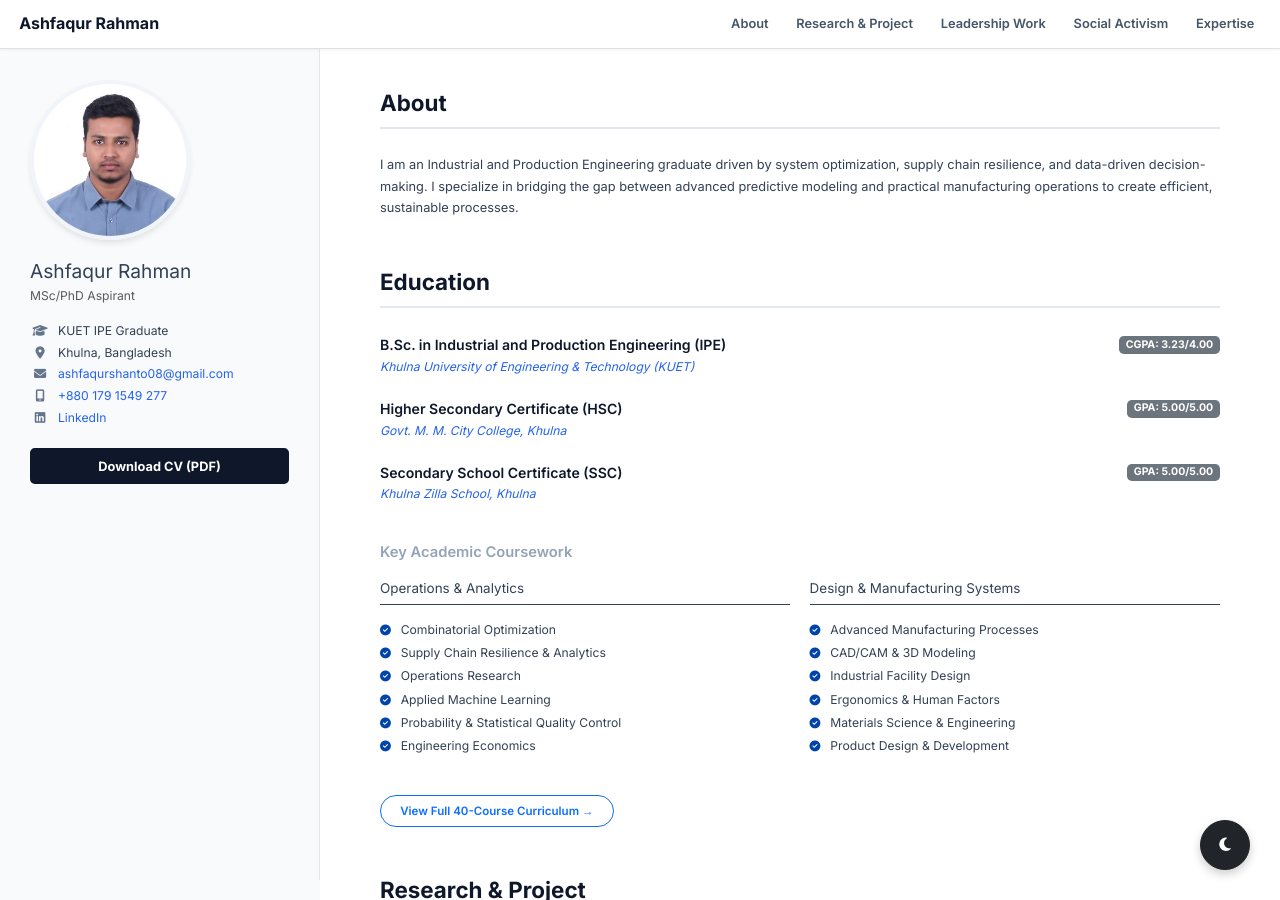
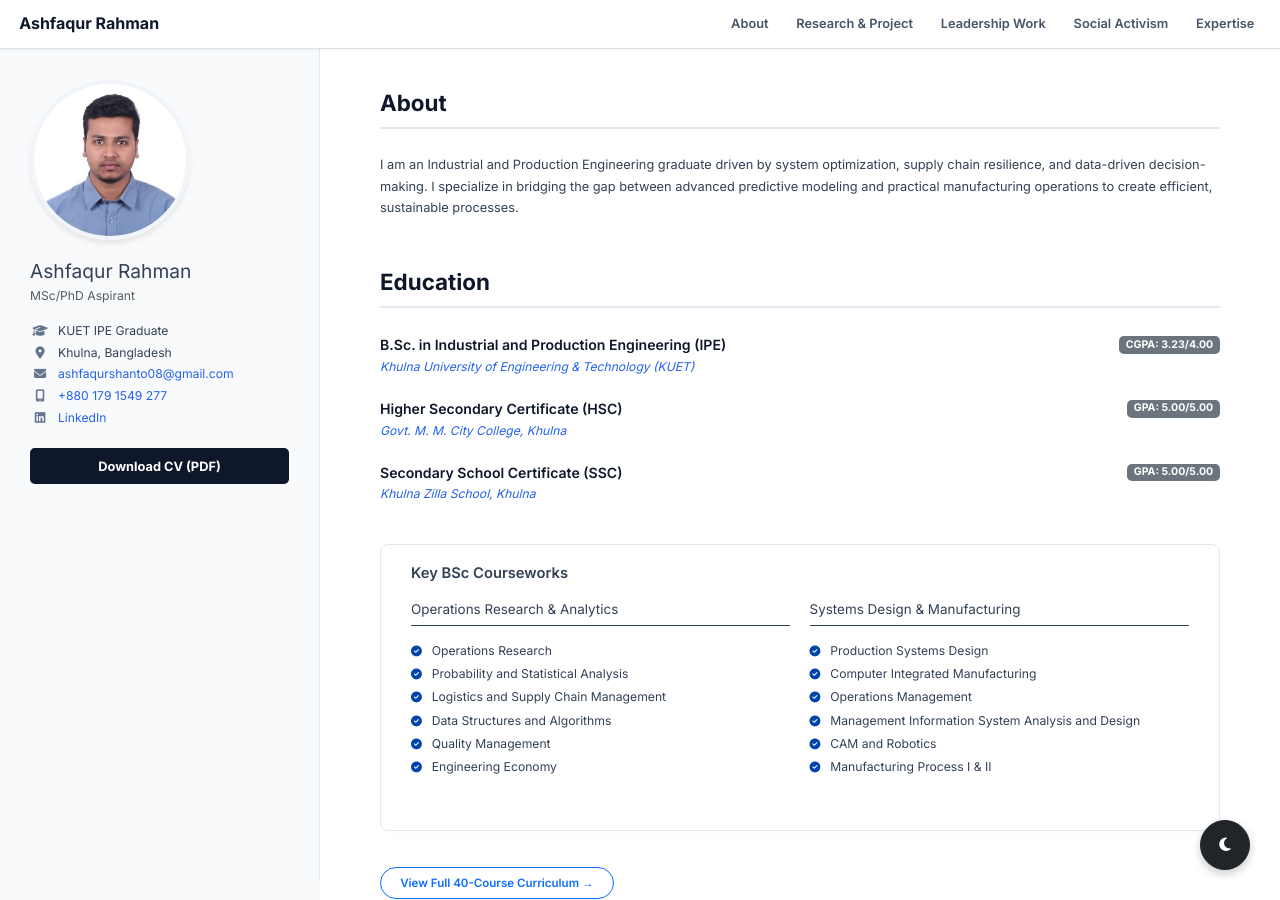
Before and after one commit to AshfaqurRahman99/AshfaqurRahman99.github.io, a Jekyll site: the page index.html, which Jekyll copies as it is, in a window 1280 px wide and 900 px high. Built offline with Jekyll 4.4.1, drawn with Linux system fonts in a browser that asks for light colours; a style sheet for code colours, icons or effects is not loaded.

Commit message:
Update index.html

```diff
--- a/index.html
+++ b/index.html
@@ -762,49 +762,65 @@
                     <div class="item-meta"><a href="https://kzs.edu.bd/" target="_blank">Khulna Zilla
                             School, Khulna</a></div>
                     <!-- KEY COURSEWORK (2-Column Grid) -->
-                    <div class="mt-5">
-                        <h4 class="mb-4" style="font-size: 1.15rem; color: #94a3b8; font-weight: 600;">Key Academic Coursework</h4>
+                <div class="mt-5 skills-container">
+                    <h4 class="mb-4" style="font-size: 1.15rem; font-weight: 600;">Key BSc
+                        Courseworks</h4>
 
                     <div class="row g-4 mb-4">
                         <!-- Column 1: Operations & Analytics -->
                         <div class="col-md-6">
                             <!-- color: #e2e8f0; -->
-                                <h5 class="mb-3" style="font-size: 1.05rem; border-bottom: 1px solid #334155; padding-bottom: 8px;">
-                                    Operations & Analytics
+                            <h5 class="mb-3"
+                                style="font-size: 1.05rem; border-bottom: 1px solid #334155; padding-bottom: 8px;">
+                                Operations Research & Analytics
                             </h5>
                             <ul class="list-unstyled" style="line-height: 1.9; font-size: 0.95rem;">
-                                    <li><i class="fa-solid fa-check-circle course-icon me-2" style="font-size: 0.85rem;"></i> Combinatorial Optimization</li>
-                                    <li><i class="fa-solid fa-check-circle course-icon me-2" style="font-size: 0.85rem;"></i> Supply Chain Resilience & Analytics</li>
-                                    <li><i class="fa-solid fa-check-circle course-icon me-2" style="font-size: 0.85rem;"></i> Operations Research</li>
-                                    <li><i class="fa-solid fa-check-circle course-icon me-2" style="font-size: 0.85rem;"></i> Applied Machine Learning</li>
-                                    <li><i class="fa-solid fa-check-circle course-icon me-2" style="font-size: 0.85rem;"></i> Probability & Statistical Quality Control</li>
-                                    <li><i class="fa-solid fa-check-circle course-icon me-2" style="font-size: 0.85rem;"></i> Engineering Economics</li>
+                                <li><i class="fa-solid fa-check-circle course-icon me-2"
+                                        style="font-size: 0.85rem;"></i> Operations Research</li>
+                                <li><i class="fa-solid fa-check-circle course-icon me-2"
+                                        style="font-size: 0.85rem;"></i> Probability and Statistical Analysis</li>
+                                <li><i class="fa-solid fa-check-circle course-icon me-2"
+                                        style="font-size: 0.85rem;"></i> Logistics and Supply Chain Management</li>
+                                <li><i class="fa-solid fa-check-circle course-icon me-2"
+                                        style="font-size: 0.85rem;"></i> Data Structures and Algorithms</li>
+                                <li><i class="fa-solid fa-check-circle course-icon me-2"
+                                        style="font-size: 0.85rem;"></i> Quality Management</li>
+                                <li><i class="fa-solid fa-check-circle course-icon me-2"
+                                        style="font-size: 0.85rem;"></i> Engineering Economy</li>
                             </ul>
                         </div>
 
                         <!-- Column 2: Design & Manufacturing -->
                         <div class="col-md-6">
-                                <h5 class="mb-3" style="font-size: 1.05rem; border-bottom: 1px solid #334155; padding-bottom: 8px;">
-                                    Design & Manufacturing Systems
+                            <h5 class="mb-3"
+                                style="font-size: 1.05rem; border-bottom: 1px solid #334155; padding-bottom: 8px;">
+                                Systems Design & Manufacturing
                             </h5>
                             <!-- "color: #cbd5e1; -->
                             <ul class="list-unstyled" style="line-height: 1.9; font-size: 0.95rem;">
-                                    <li><i class="fa-solid fa-check-circle course-icon me-2" style="font-size: 0.85rem;"></i> Advanced Manufacturing Processes</li>
-                                    <li><i class="fa-solid fa-check-circle course-icon me-2" style="font-size: 0.85rem;"></i> CAD/CAM & 3D Modeling</li>
-                                    <li><i class="fa-solid fa-check-circle course-icon me-2" style="font-size: 0.85rem;"></i> Industrial Facility Design</li>
-                                    <li><i class="fa-solid fa-check-circle course-icon me-2" style="font-size: 0.85rem;"></i> Ergonomics & Human Factors</li>
-                                    <li><i class="fa-solid fa-check-circle course-icon me-2" style="font-size: 0.85rem;"></i> Materials Science & Engineering</li>
-                                    <li><i class="fa-solid fa-check-circle course-icon me-2" style="font-size: 0.85rem;"></i> Product Design & Development</li>
+                                <li><i class="fa-solid fa-check-circle course-icon me-2"
+                                        style="font-size: 0.85rem;"></i> Production Systems Design</li>
+                                <li><i class="fa-solid fa-check-circle course-icon me-2"
+                                        style="font-size: 0.85rem;"></i> Computer Integrated Manufacturing</li>
+                                <li><i class="fa-solid fa-check-circle course-icon me-2"
+                                        style="font-size: 0.85rem;"></i> Operations Management</li>
+                                <li><i class="fa-solid fa-check-circle course-icon me-2"
+                                        style="font-size: 0.85rem;"></i> Management Information System Analysis and
+                                    Design</li>
+                                <li><i class="fa-solid fa-check-circle course-icon me-2"
+                                        style="font-size: 0.85rem;"></i> CAM and Robotics</li>
+                                <li><i class="fa-solid fa-check-circle course-icon me-2"
+                                        style="font-size: 0.85rem;"></i> Manufacturing Process I & II</li>
                             </ul>
                         </div>
                     </div>
-
+                </div>
                 <!-- Routing Button to Full Education Page -->
                 <div>
-                            <a href="education.html" class="btn btn-outline-primary btn-sm px-4 py-2 mt-2" style="border-radius: 50px; font-weight: 600; font-size: 0.9rem;">
+                    <a href="education.html" class="btn btn-outline-primary btn-sm px-4 py-2 mt-2"
+                        style="border-radius: 50px; font-weight: 600; font-size: 0.9rem;">
                         View Full 40-Course Curriculum &rarr;
                     </a>
-                        </div>
                 </div>
                 </div>
 
```
Lines whose indentation alone changed are shown as unchanged.
